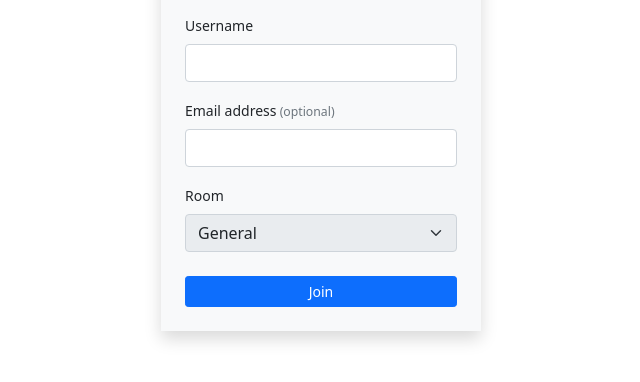
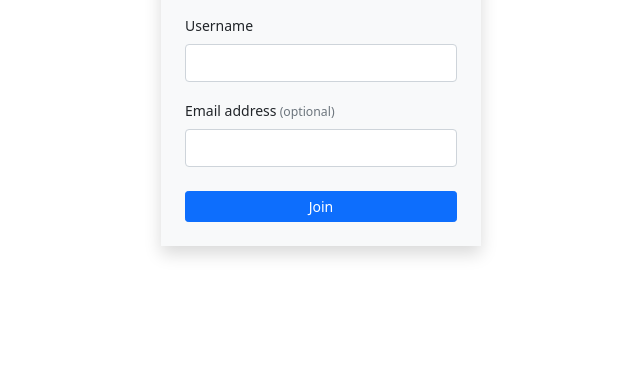
Before and after one commit to itskriz/dingus-chat, a website: page public/index.html in a window 1280 px wide. Shown: the part 172-554 px from the top of the page, without its empty margins (319-959 px from the left). Drawn offline with Linux system fonts and the light colour scheme.

Commit message:
Disabled additional rooms for now

```diff
--- a/public/index.html
+++ b/public/index.html
@@ -19,10 +19,8 @@
         <form id="loginForm" action="chat.html">
             <div class="mb-3"><label class="form-label small" for="username">Username</label><input class="form-control" type="text" id="username" name="username" required=""></div>
             <div class="mb-3"><label class="form-label small" for="email">Email address<small class="text-muted">&nbsp;(optional)</small></label><input class="form-control" type="email" id="email" name="email"></div>
-            <div class="mb-3 hide"><label class="form-label small" for="Room">Room</label><select class="form-select" id="room" name="room" disabled="">
+            <div class="mb-3 d-none"><label class="form-label small" for="Room">Room</label><select class="form-select" id="room" name="room" readonly="">
                     <option value="General">General</option>
-                    <option value="Shoes">Shoes</option>
-                    <option value="Tiddies">Tiddies</option>
                 </select></div>
             <div class="mb-2 pt-2"><button class="btn btn-primary btn-sm d-block w-100 mx-auto" type="submit">Join</button></div>
         </form>
```
